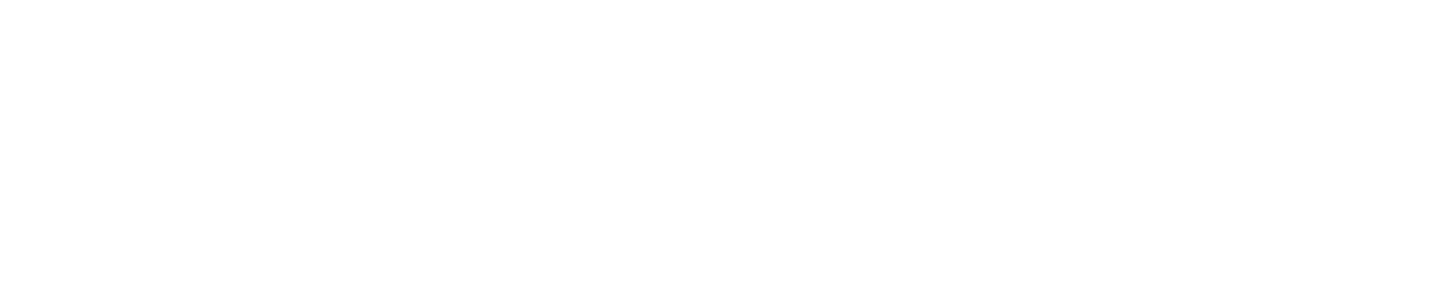
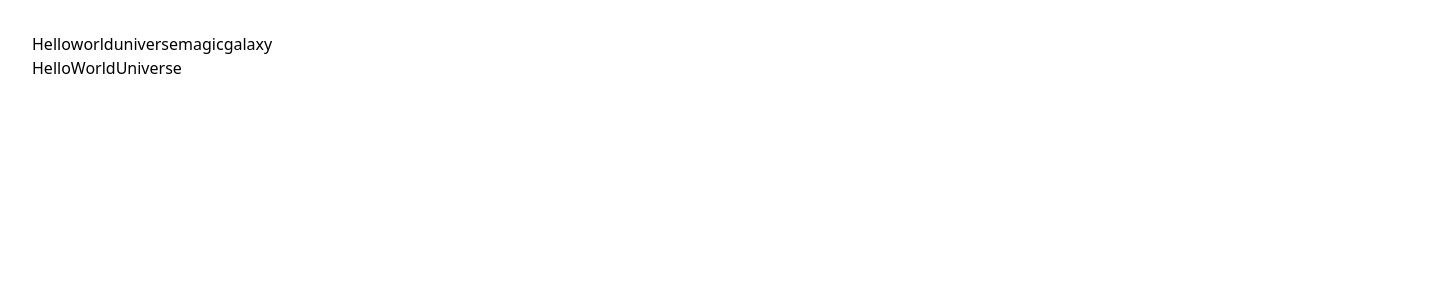
Before and after one commit to meheraj786/landing-page-website-with-react, a React (Vite) app: page / in a window 1280 px wide. Shown: the top 300 px of the page, 1441 px wide, since content can reach past the window. Built offline with nearby package versions, Linux system fonts and the light colour scheme.

Commit message:
flex add

```diff
--- a/src/App.jsx
+++ b/src/App.jsx
@@ -1,10 +1,12 @@
 import './App.css'
+import React from 'react'
+import Navbar from './components/Navbar/Navbar'
 
 function App() {
 
   return (
     <>
-
+<Navbar/>
     </>
   )
 }
--- /dev/null
+++ b/src/components/Flex/Flex.jsx
@@ -0,0 +1,14 @@
+import React from "react";
+
+const Flex = ({children, direction, justify, items, gap}) => {
+  return (
+    <div
+      className={`flex ${direction} justify-${justify} items-${items}`}
+      style={{ gap }}
+    >
+      {children}
+    </div>
+  )
+}
+
+export default Flex;
--- a/src/components/Navbar/Navbar.jsx
+++ b/src/components/Navbar/Navbar.jsx
@@ -1,8 +1,25 @@
 import React from 'react'
+import Container from '../Container/Container'
+import Flex from '../Flex/Flex'
 
 const Navbar = () => {
   return (
-    <div>Navbar</div>
+   <Container>
+      <ul className="flex">
+        <li>Hello</li>
+        <li>world</li>
+        <li>universe</li>
+        <li>magic</li>
+        <li>galaxy</li>
+      </ul>
+      <Flex direction="row" gap="0px" justify="center" items="start">
+
+
+      <p>Hello</p>
+      <p>World</p>
+      <p>Universe</p>
+      </Flex>
+   </Container>
   )
 }
 
--- a/src/main.jsx
+++ b/src/main.jsx
@@ -1,8 +1,6 @@
-import { StrictMode } from 'react'
 import { createRoot } from 'react-dom/client'
+import React from 'react'
 import './index.css'
 import App from './App.jsx'
 
-createRoot(document.getElementById('root')).render(
-    <App />
-)
+createRoot(document.getElementById('root')).render(<App />)
```
Also changed, not shown: src/components/Navbar/Container/Container.jsx (deleted).
